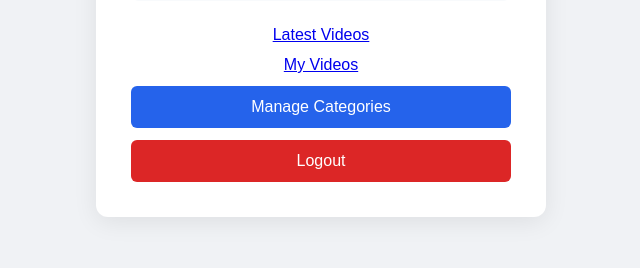
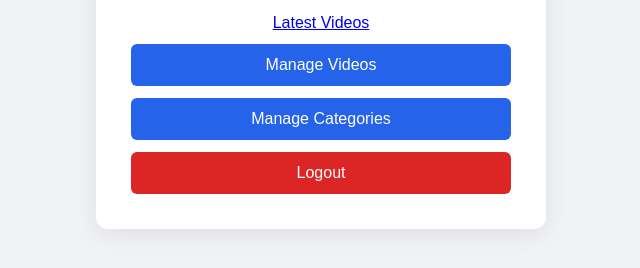
Before and after one commit to Timtimle/JavaWebMVC-JPA, a Java web app: template src/main/webapp/WEB-INF/views/waiting.jsp in a window 1280 px wide. Shown: the part 453-721 px from the top of the page, without its empty margins (319-959 px from the left). Run offline with Tomcat 11, a stand-in JSP engine, Linux system fonts and the light colour scheme; the template is opened without the code that fills it, so the values that code supplies are empty.

Commit message:
Complete video CRUD

```diff
--- a/src/main/webapp/WEB-INF/views/waiting.jsp
+++ b/src/main/webapp/WEB-INF/views/waiting.jsp
@@ -110,7 +110,15 @@
 
 
     <a href="${pageContext.request.contextPath}/home" style="display:block;margin:12px 0;">Latest Videos</a>
-    <a href="${pageContext.request.contextPath}/video" style="display:block;margin:12px 0;">My Videos</a>
+    <a href="${pageContext.request.contextPath}/video" style="
+        display: block;
+        padding: 12px;
+        margin-bottom: 12px;
+        background: #2563eb;
+        color: white;
+        border-radius: 6px;
+        text-decoration: none;
+    ">Manage Videos</a>
 
     <!-- Navigate to category management -->
     <a href="${pageContext.request.contextPath}/category/list"
```
Also changed, not shown: src/main/java/vn/edu/hcmute/controller/CategoryController.java (+1 -12 lines), README.md.
